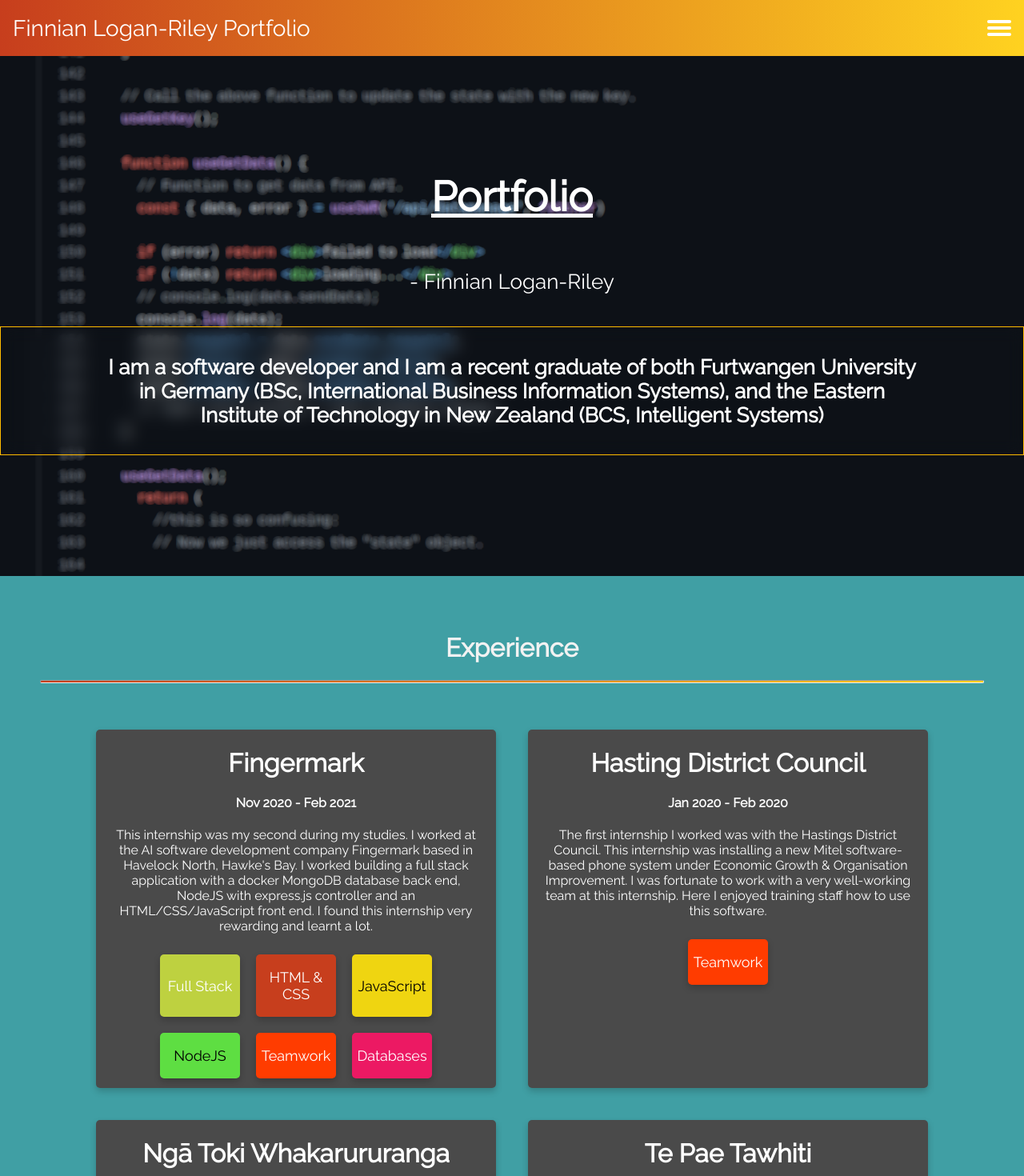
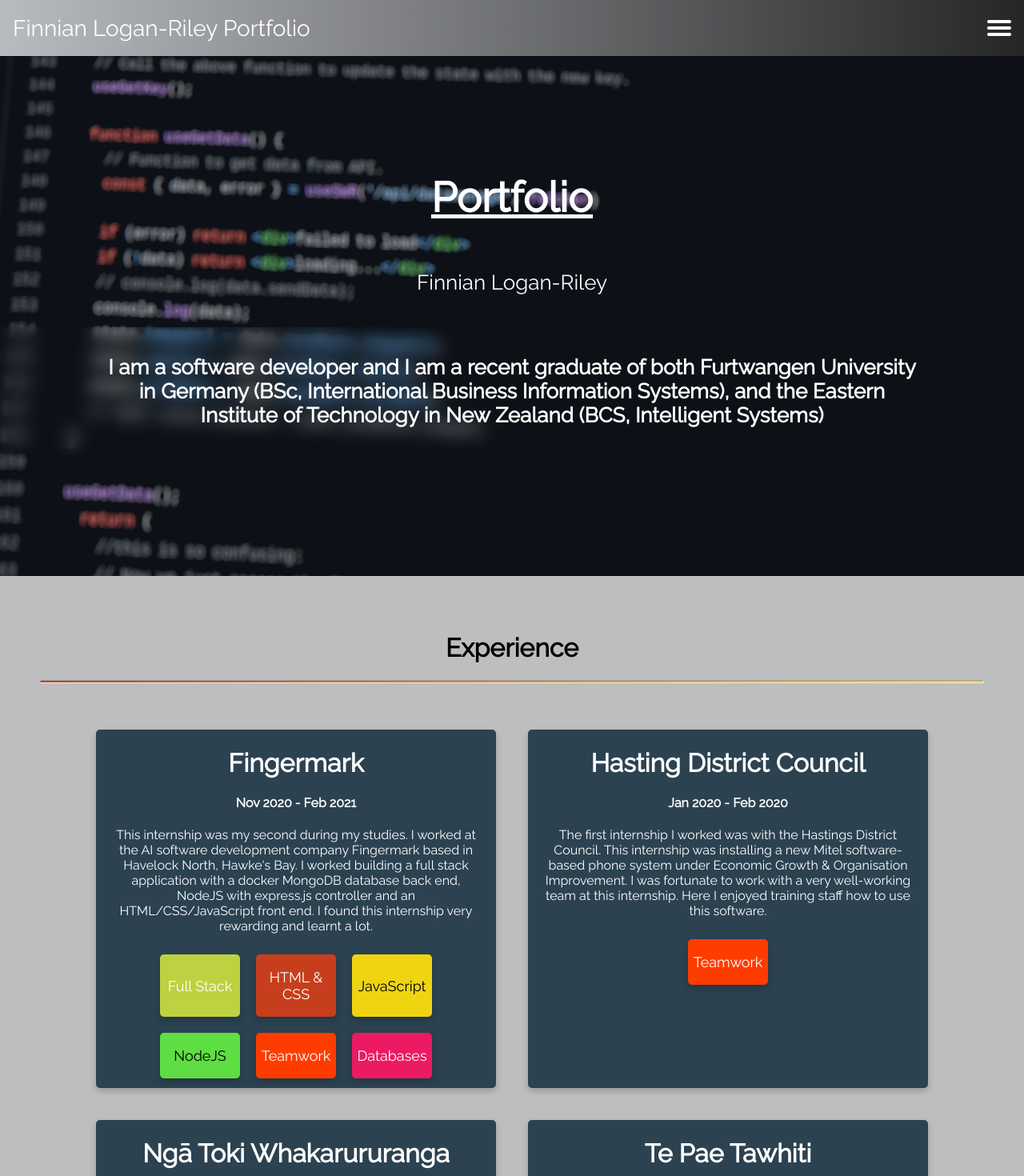
Before and after one commit to FinnianHBLR/finnianhblr-portfolio-react, a React (Create React App) app: page / in a window 1280 px wide. Shown: the top 1470 px of the page at 80% size. Built offline with nearby package versions, Linux system fonts and the light colour scheme.

Commit message:
Chaned colours

```diff
--- a/src/App.js
+++ b/src/App.js
@@ -130,7 +130,7 @@
       <div id="home">
         <header className="App-header">
           <h1 className='fader'>Portfolio</h1>
-          <p className='fader'> - Finnian Logan-Riley</p>
+          <p className='fader'>Finnian Logan-Riley</p>
 
           <div className='personalStatementContainer'>
         <h4 className='faderSlow'>I am a software developer and I am a recent graduate of both Furtwangen University in Germany (BSc,
--- a/src/App.scss
+++ b/src/App.scss
@@ -108,7 +108,7 @@
   align-items: center;
   justify-content: space-between;
   background-color: #00BAF0;
-  background: linear-gradient(to left, #ffd220, #C73E1D);
+  background: linear-gradient(to left, #262626,#b8bbc0);
   color: #FFF;
   height: 70px;
   padding: 1em;
@@ -247,36 +247,41 @@
   margin-bottom: -30px;
 
   backdrop-filter: blur(10px);
-  border: 1px solid rgb(255, 187, 0);
+  // border: 1px solid rgb(255, 187, 0);
 }
 
 // ------------------------
 
 .experiences {
-  background-color: #409fa4;
+  background-color: #BDBEBF;
   padding: 20px;
 }
 
 .projects {
   /* Background color behind project cards. */
-  background-color: #2C4251;
+  background-color: #6A6D73;
   /* Padding is needed as shadows extend over the edge and the background goes white */
   padding: 20px;
 }
 
 .skills {
   /* Background color behind skills cards. */
-  background-color: #409fa4;
+  background-color: #84878C;
   /* Padding is needed as shadows extend over the edge and the background goes white */
   padding: 20px;
 }
 
 
 /* Apply padding to titles of skills and projects. Also make titles white. */
-.projectTitle, .skillTitle, .experienceTitle {
+.projectTitle, .skillTitle {
   padding: 30px;
   color: #f2f2f2;
 
+}
+
+.experienceTitle {
+  padding: 30px;
+  color: #000000;
 }
 
 .cardsContainer {
@@ -294,7 +299,7 @@
   border-radius: 5px;
   margin: 20px;
   /* Add background color to the cards to make them white. */
-  background-color: #4a4a4a;
+  background-color: #2C4251;
   width: 500px;
   color: #FFF;
   a{
```
Also changed, not shown: src/images/titleBackground.png.
